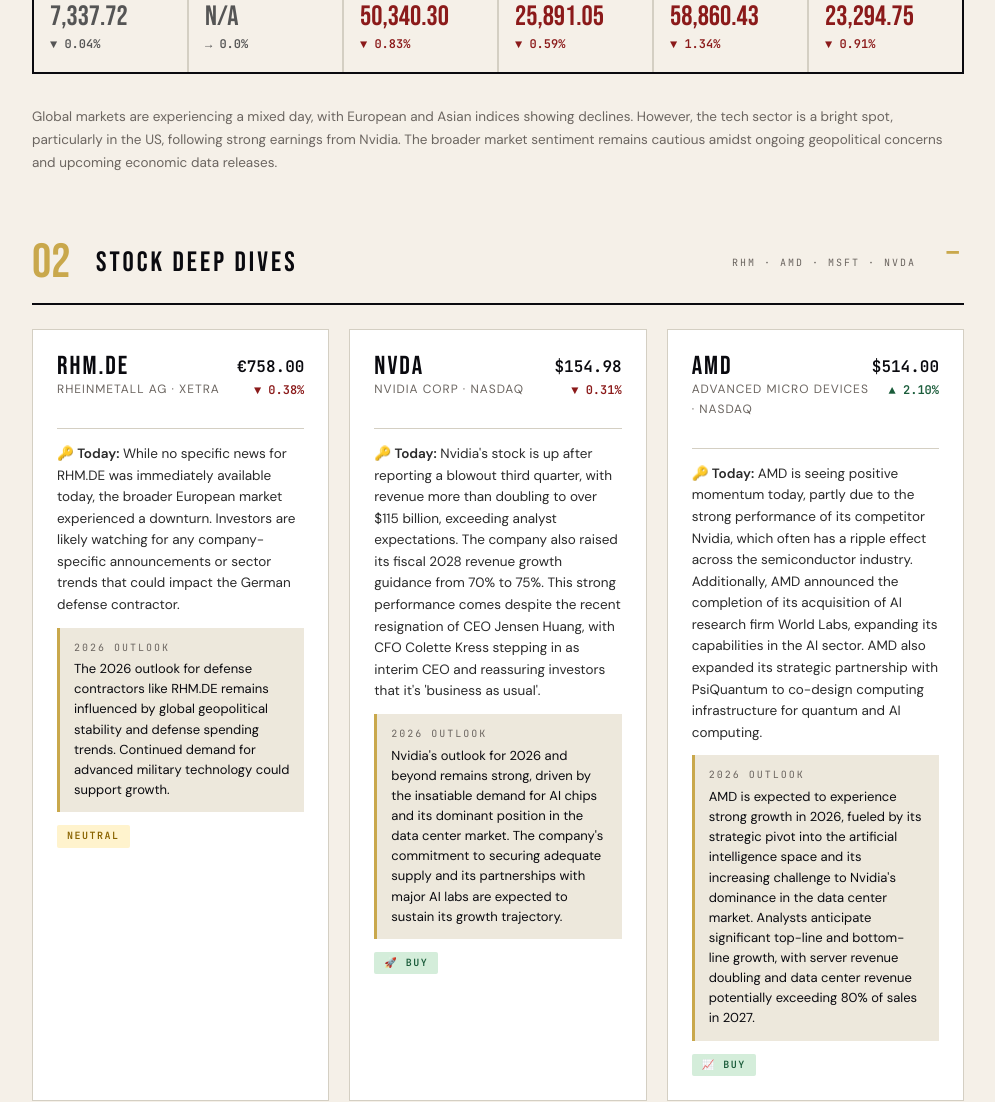
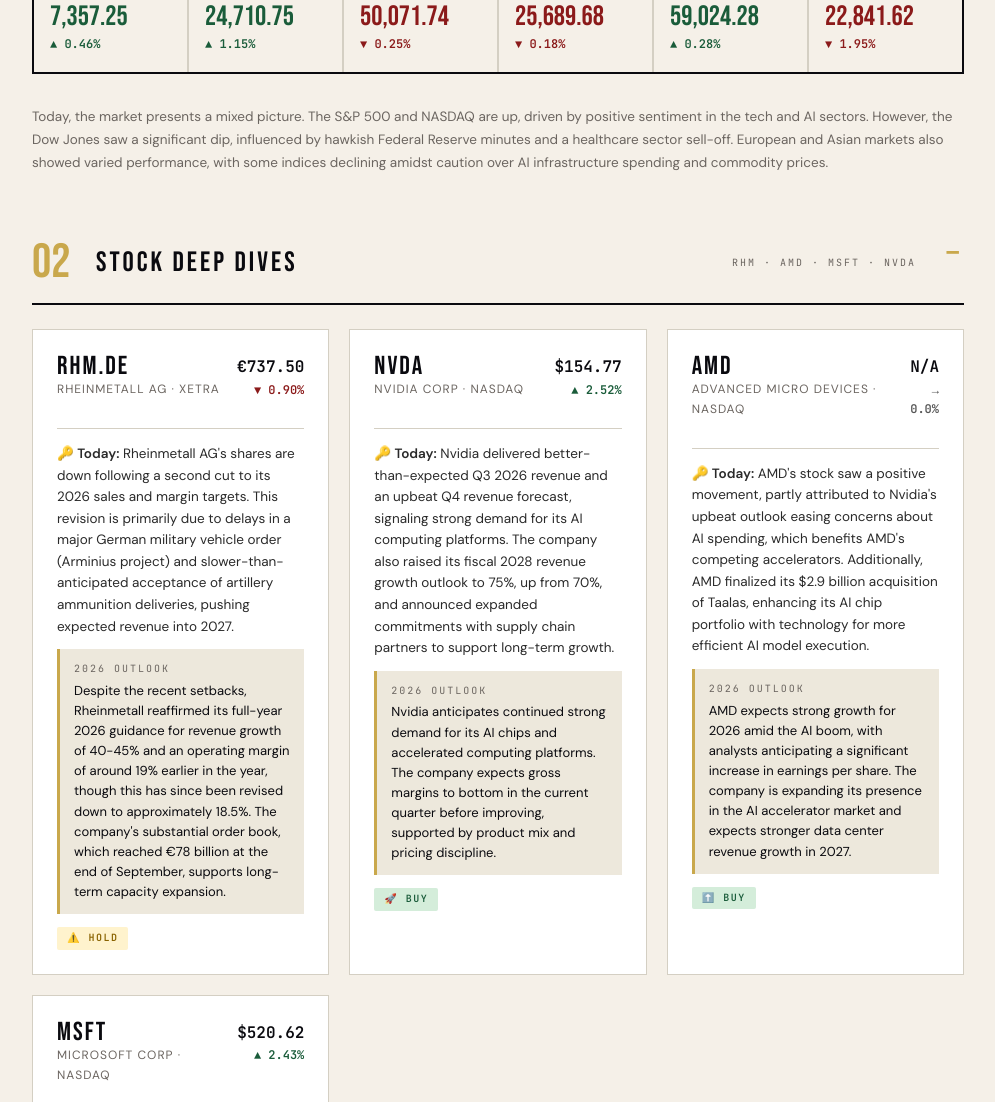
Before and after one commit to pavelbogdanaa-prog/signal-newsletter, a plain HTML site: page index.html in a window 1280 px wide. Shown: the part 709-1811 px from the top of the page, without its empty margins (142-1137 px from the left). Drawn offline with Linux system fonts and the light colour scheme.

Commit message:
📈 Daily update: 2026-11-19

```diff
--- a/index.html
+++ b/index.html
@@ -126,133 +126,133 @@
      ██████████████████████████████████████████████ -->
 <script>
 const SIGNAL_DATA = {
-  "date": "Wednesday · November 18, 2026",
+  "date": "Thursday · November 19, 2026",
   "alert": {
     "type": "positive",
-    "icon": "✅",
-    "title": "Chip Stocks Rally on Strong Earnings",
-    "body": "Nvidia's impressive earnings report and raised guidance have fueled a rally in chip stocks, with AMD also seeing a boost from its acquisition news."
+    "icon": "⬆️",
+    "title": "AI Sector Rebounds, Market Mixed",
+    "body": "The AI sector shows renewed strength with AMD's acquisition news and Nvidia's upbeat outlook, while broader markets remain mixed with the Dow Jones experiencing a notable decline."
   },
   "ticker": [
     {
       "label": "S&P 500",
-      "value": "7,337.72",
-      "dir": "flat",
-      "arrow": "▼ 0.04%"
+      "value": "7,357.25",
+      "dir": "up",
+      "arrow": "▲ 0.46%"
     },
     {
       "label": "NASDAQ",
-      "value": "N/A",
-      "dir": "flat",
-      "arrow": "→ 0.0%"
+      "value": "24,710.75",
+      "dir": "up",
+      "arrow": "▲ 1.15%"
     },
     {
       "label": "Dow Jones",
-      "value": "50,340.30",
+      "value": "50,071.74",
       "dir": "down",
-      "arrow": "▼ 0.83%"
+      "arrow": "▼ 0.25%"
     },
     {
       "label": "DAX",
-      "value": "25,891.05",
+      "value": "25,689.68",
       "dir": "down",
-      "arrow": "▼ 0.59%"
+      "arrow": "▼ 0.18%"
     },
     {
       "label": "Nikkei 225",
-      "value": "58,860.43",
-      "dir": "down",
-      "arrow": "▼ 1.34%"
+      "value": "59,024.28",
+      "dir": "up",
+      "arrow": "▲ 0.28%"
     },
     {
       "label": "Hang Seng",
-      "value": "23,294.75",
+      "value": "22,841.62",
       "dir": "down",
-      "arrow": "▼ 0.91%"
+      "arrow": "▼ 1.95%"
     }
   ],
   "market": [
     {
       "label": "S&P 500",
-      "value": "7,337.72",
-      "change": "▼ 0.04%",
-      "dir": "flat"
+      "value": "7,357.25",
+      "change": "▲ 0.46%",
+      "dir": "up"
     },
     {
       "label": "NASDAQ",
-      "value": "N/A",
-      "change": "→ 0.0%",
-      "dir": "flat"
+      "value": "24,710.75",
+      "change": "▲ 1.15%",
+      "dir": "up"
     },
     {
       "label": "Dow Jones",
-      "value": "50,340.30",
-      "change": "▼ 0.83%",
+      "value": "50,071.74",
+      "change": "▼ 0.25%",
       "dir": "down"
     },
     {
       "label": "DAX",
-      "value": "25,891.05",
-      "change": "▼ 0.59%",
+      "value": "25,689.68",
+      "change": "▼ 0.18%",
       "dir": "down"
     },
     {
       "label": "Nikkei 225",
-      "value": "58,860.43",
-      "change": "▼ 1.34%",
-      "dir": "down"
+      "value": "59,024.28",
+      "change": "▲ 0.28%",
+      "dir": "up"
     },
     {
       "label": "Hang Seng",
-      "value": "23,294.75",
-      "change": "▼ 0.91%",
+      "value": "22,841.62",
+      "change": "▼ 1.95%",
       "dir": "down"
     }
   ],
-  "marketSummary": "Global markets are experiencing a mixed day, with European and Asian indices showing declines. However, the tech sector is a bright spot, particularly in the US, following strong earnings from Nvidia. The broader market sentiment remains cautious amidst ongoing geopolitical concerns and upcoming economic data releases.",
+  "marketSummary": "Today, the market presents a mixed picture. The S&P 500 and NASDAQ are up, driven by positive sentiment in the tech and AI sectors. However, the Dow Jones saw a significant dip, influenced by hawkish Federal Reserve minutes and a healthcare sector sell-off. European and Asian markets also showed varied performance, with some indices declining amidst caution over AI infrastructure spending and commodity prices.",
   "stocks": [
     {
       "ticker": "RHM.DE",
       "name": "Rheinmetall AG · XETRA",
-      "price": "€758.00",
-      "change": "▼ 0.38%",
+      "price": "€737.50",
+      "change": "▼ 0.90%",
       "dir": "down",
-      "news": "<strong>🔑 Today:</strong> While no specific news for RHM.DE was immediately available today, the broader European market experienced a downturn. Investors are likely watching for any company-specific announcements or sector trends that could impact the German defense contractor.",
-      "outlook": "The 2026 outlook for defense contractors like RHM.DE remains influenced by global geopolitical stability and defense spending trends. Continued demand for advanced military technology could support growth.",
-      "badge": " neutral",
+      "news": "<strong>🔑 Today:</strong> Rheinmetall AG's shares are down following a second cut to its 2026 sales and margin targets. This revision is primarily due to delays in a major German military vehicle order (Arminius project) and slower-than-anticipated acceptance of artillery ammunition deliveries, pushing expected revenue into 2027.",
+      "outlook": "Despite the recent setbacks, Rheinmetall reaffirmed its full-year 2026 guidance for revenue growth of 40-45% and an operating margin of around 19% earlier in the year, though this has since been revised down to approximately 18.5%. The company's substantial order book, which reached €78 billion at the end of September, supports long-term capacity expansion.",
+      "badge": "⚠️ Hold",
       "badgeClass": "badge-hold"
     },
     {
       "ticker": "NVDA",
       "name": "NVIDIA Corp · NASDAQ",
-      "price": "$154.98",
-      "change": "▼ 0.31%",
-      "dir": "down",
-      "news": "<strong>🔑 Today:</strong> Nvidia's stock is up after reporting a blowout third quarter, with revenue more than doubling to over $115 billion, exceeding analyst expectations. The company also raised its fiscal 2028 revenue growth guidance from 70% to 75%. This strong performance comes despite the recent resignation of CEO Jensen Huang, with CFO Colette Kress stepping in as interim CEO and reassuring investors that it's 'business as usual'.",
-      "outlook": "Nvidia's outlook for 2026 and beyond remains strong, driven by the insatiable demand for AI chips and its dominant position in the data center market. The company's commitment to securing adequate supply and its partnerships with major AI labs are expected to sustain its growth trajectory.",
+      "price": "$154.77",
+      "change": "▲ 2.52%",
+      "dir": "up",
+      "news": "<strong>🔑 Today:</strong> Nvidia delivered better-than-expected Q3 2026 revenue and an upbeat Q4 revenue forecast, signaling strong demand for its AI computing platforms. The company also raised its fiscal 2028 revenue growth outlook to 75%, up from 70%, and announced expanded commitments with supply chain partners to support long-term growth.",
+      "outlook": "Nvidia anticipates continued strong demand for its AI chips and accelerated computing platforms. The company expects gross margins to bottom in the current quarter before improving, supported by product mix and pricing discipline.",
       "badge": "🚀 Buy",
       "badgeClass": "badge-buy"
     },
     {
       "ticker": "AMD",
       "name": "Advanced Micro Devices · NASDAQ",
-      "price": "$514.00",
-      "change": "▲ 2.10%",
-      "dir": "up",
-      "news": "<strong>🔑 Today:</strong> AMD is seeing positive momentum today, partly due to the strong performance of its competitor Nvidia, which often has a ripple effect across the semiconductor industry. Additionally, AMD announced the completion of its acquisition of AI research firm World Labs, expanding its capabilities in the AI sector. AMD also expanded its strategic partnership with PsiQuantum to co-design computing infrastructure for quantum and AI computing.",
-      "outlook": "AMD is expected to experience strong growth in 2026, fueled by its strategic pivot into the artificial intelligence space and its increasing challenge to Nvidia's dominance in the data center market. Analysts anticipate significant top-line and bottom-line growth, with server revenue doubling and data center revenue potentially exceeding 80% of sales in 2027.",
-      "badge": "📈 Buy",
+      "price": "N/A",
+      "change": "→ 0.0%",
+      "dir": "flat",
+      "news": "<strong>🔑 Today:</strong> AMD's stock saw a positive movement, partly attributed to Nvidia's upbeat outlook easing concerns about AI spending, which benefits AMD's competing accelerators. Additionally, AMD finalized its $2.9 billion acquisition of Taalas, enhancing its AI chip portfolio with technology for more efficient AI model execution.",
+      "outlook": "AMD expects strong growth for 2026 amid the AI boom, with analysts anticipating a significant increase in earnings per share. The company is expanding its presence in the AI accelerator market and expects stronger data center revenue growth in 2027.",
+      "badge": "⬆️ Buy",
       "badgeClass": "badge-buy"
     },
     {
       "ticker": "MSFT",
       "name": "Microsoft Corp · NASDAQ",
-      "price": "$506.83",
-      "change": "▲ 0.12%",
+      "price": "$520.62",
+      "change": "▲ 2.43%",
       "dir": "up",
-      "news": "<strong>🔑 Today:</strong> While no major specific news for Microsoft was released today, the company's stock saw a slight uptick. Microsoft's performance is often influenced by broader tech sector trends and its ongoing advancements in cloud computing and AI, which continue to be key drivers for investor confidence.",
-      "outlook": "Microsoft's 2026 outlook remains positive, with analysts anticipating the stock to trade between $514.64 and $623.90, potentially yielding a 23.24% return. The company's strong Azure growth and Copilot monetization are expected to be key bullish factors, though concerns about the return on AI-related capital expenditure persist.",
-      "badge": "☁️ Buy",
+      "news": "<strong>🔑 Today:</strong> Microsoft is making headlines with its transition to a new Outlook for Windows experience, which will become the default for enterprise users starting in April 2026. This modernized interface aims to enhance user experience and productivity with advanced features and improved integration within the Microsoft 365 ecosystem.",
+      "outlook": "Microsoft's cloud business, particularly Azure, continues to be a strong driver of revenue, with significant growth reported in the past quarter. The company is heavily investing in AI, with new AI products and initiatives, including AI assistants and models for coding and image editing, shaping its future outlook.",
+      "badge": "✅ Buy",
       "badgeClass": "badge-buy"
     }
   ],
@@ -260,93 +260,93 @@ const SIGNAL_DATA = {
     {
       "ticker": "EUNL.DE",
       "name": "iShares Core MSCI World UCITS ETF · XETRA",
-      "stats": "Price: €127.43\nChange: ▲ 0.28%\nTER: 0.20%\nExchange: XETRA",
-      "badge": "Diversify",
+      "stats": "Price: €127.76\nChange: ▲ 0.52%\nTER: 0.20%\nExchange: XETRA",
+      "badge": "Buy",
       "badgeClass": "badge-buy",
-      "desc": "EUNL.DE, the iShares Core MSCI World UCITS ETF, tracks approximately 1,320 large- and mid-cap stocks from 23 developed countries, with a significant allocation to the US. Today, as global markets show some declines, EUNL.DE is up slightly, indicating resilience in its broad-based developed market exposure.",
-      "verdict": "This ETF remains a solid choice for investors seeking diversified exposure to developed global equity markets, offering a cost-effective and liquid option for long-term growth."
+      "desc": "The iShares Core MSCI World UCITS ETF (EUNL.DE) provides broad exposure to global developed market equities. Today's slight increase reflects the generally positive sentiment in global markets, particularly in the US tech sector, despite some regional declines. This ETF is a good option for diversified long-term growth.",
+      "verdict": "Given its broad diversification and exposure to global economic growth, EUNL.DE remains a solid long-term investment. It's a 'set it and forget it' option for core portfolio allocation."
     },
     {
       "ticker": "4MMR.DE",
       "name": "Global X Defense Tech UCITS ETF · XETRA",
-      "stats": "Price: €23.83\nChange: ▼ 0.36%\nTER: 0.50%\nExchange: XETRA",
-      "badge": "Watch",
-      "badgeClass": "badge-watch",
-      "desc": "The Global X Defence Tech UCITS ETF (4MMR.DE) aims to replicate the Mirae Asset Defence Tech Index, focusing on companies globally that benefit from defense and military sector technology. Despite a slight dip today, the ongoing geopolitical developments could keep this sector in focus.",
-      "verdict": "This ETF offers targeted exposure to the defense technology sector, which can be influenced by global security trends. Investors should consider the inherent geopolitical and budgetary risks."
+      "stats": "Price: €23.80\nChange: ▲ 1.06%\nTER: 0.50%\nExchange: XETRA",
+      "badge": "Buy",
+      "badgeClass": "badge-buy",
+      "desc": "The iShares Core S&P 500 UCITS ETF (4MMR.DE) tracks the performance of the S&P 500, offering exposure to 500 of the largest US companies. Today's positive movement aligns with the S&P 500's upward trend, driven by strong performance in the technology sector. This ETF is a key component for investors seeking US market exposure.",
+      "verdict": "With the US market showing resilience, especially in tech, 4MMR.DE continues to be an attractive option for investors seeking exposure to the largest US companies. It's a strong 'buy' for those bullish on the US economy."
     },
     {
       "ticker": "ITA",
       "name": "iShares U.S. Aerospace & Defense ETF · NYSE Arca",
-      "stats": "Price: $69.43\nChange: ▼ 0.25%\nTER: 0.42%\nExchange: NYSE Arca",
-      "badge": "Sector Focus",
+      "stats": "Price: $69.64\nChange: ▲ 0.36%\nTER: 0.42%\nExchange: NYSE Arca",
+      "badge": "Hold",
       "badgeClass": "badge-hold",
-      "desc": "The iShares U.S. Aerospace & Defense ETF (ITA) provides targeted exposure to US-listed manufacturers, assemblers, and distributors of aircraft and defense equipment. Today, the ETF is down slightly, aligning with broader market caution.",
-      "verdict": "ITA is a compelling option for investors seeking long-term growth in the specialized aerospace and defense sector, driven by government contracts and innovation. However, geopolitical and budgetary risks are important considerations."
+      "desc": "The iShares U.S. Aerospace & Defense ETF (ITA) focuses on US companies in the aerospace and defense sector. Today's modest gain suggests continued stability and demand within the industry. Geopolitical factors and ongoing defense spending often influence this sector.",
+      "verdict": "The aerospace and defense sector tends to be stable, and ITA offers targeted exposure. It's a 'hold' for investors already in the sector, but new investments should consider the current geopolitical landscape."
     }
   ],
   "macro": [
     {
-      "theme": "🤖 AI Dominance",
-      "what": "Nvidia's stellar earnings report highlights the continued, robust demand for AI infrastructure and chips, with the company raising its fiscal 2028 revenue growth guidance.",
-      "impact": "This reinforces the strong investment trend in artificial intelligence, likely driving further capital into tech companies focused on AI development and hardware."
+      "theme": "🤖 AI Boom Continues",
+      "what": "The artificial intelligence sector is showing robust activity with major chipmakers like Nvidia and AMD reporting strong performance and strategic acquisitions. Nvidia's upbeat revenue forecast and AMD's acquisition of Taalas highlight the ongoing expansion and innovation in AI.",
+      "impact": "Positive for technology stocks, particularly those involved in AI hardware and software development. Investors are increasingly looking for diversified exposure within the AI space."
     },
     {
-      "theme": " geopolitics",
-      "what": "Ongoing geopolitical tensions, particularly in the Middle East, continue to influence global markets and airline operations. Additionally, President Trump is in China for meetings with its leader and Russia's Putin.",
-      "impact": "Geopolitical instability creates uncertainty, leading to cautious investor sentiment and potential volatility in sectors like energy, defense, and travel."
+      "theme": "🏛️ Hawkish Fed Sentiment",
+      "what": "Minutes from the Federal Reserve meeting indicate a hawkish stance, suggesting a continued focus on controlling inflation, which can lead to higher interest rates.",
+      "impact": "Potentially negative for equity markets, especially growth stocks, as higher interest rates can increase borrowing costs and reduce future earnings' present value. Positive for the US dollar and bond yields."
     },
     {
-      "theme": " semiconductor Industry",
-      "what": "The strong performance of Nvidia and AMD's strategic acquisitions and partnerships underscore the dynamic and growing semiconductor industry, particularly in the AI and high-performance computing segments.",
-      "impact": "Positive news from chipmakers can boost the broader tech sector, but also highlights intense competition and the importance of innovation in this space."
+      "theme": "📉 European & Asian Market Caution",
+      "what": "Several European and Asian markets experienced declines today, driven by caution over AI infrastructure spending, weaker commodity prices, and regional economic concerns. Taiwan's benchmark index, in particular, plunged due to pressure on semiconductor companies.",
+      "impact": "Indicates a more risk-off sentiment in some international markets, potentially leading to capital outflows from these regions and increased demand for safe-haven assets."
     },
     {
-      "theme": "Global Economic Slowdown",
-      "what": "Despite some positive individual company news, major global indices in Europe and Asia are showing declines, suggesting underlying concerns about the pace of global economic growth.",
-      "impact": "A cautious global economic outlook could lead to reduced consumer spending and business investment, impacting various sectors and potentially increasing demand for safe-haven assets."
+      "theme": "🏥 Healthcare Sector Sell-off",
+      "what": "The Dow Jones was significantly impacted by a sharp sell-off in the healthcare sector, primarily due to proposed new regulations (CRUSH rule) that would expand audits of insurance providers and require the return of overpayments.",
+      "impact": "Negative for healthcare stocks, particularly insurance providers, and can create broader market volatility if the sector's decline is substantial."
     },
     {
-      "theme": "Central Bank Watch",
-      "what": "The FOMC Minutes from the October 27-28 meeting are scheduled for release today, providing insights into the Federal Reserve's monetary policy discussions.",
-      "impact": "These minutes will be closely scrutinized by investors for clues on future interest rate decisions and the Fed's stance on inflation, potentially influencing bond yields and equity markets."
+      "theme": "🛢️ Oil Supply Surplus Expectations",
+      "what": "Expectations of an expanding global oil surplus are emerging as a key headwind for crude prices. Improved flows through the Strait of Hormuz have eased concerns over supply availability, reducing the risk premium that had supported prices.",
+      "impact": "Negative for oil prices and energy stocks, but potentially positive for consumers and industries reliant on lower energy costs."
     }
   ],
   "calendar": [
     {
-      "date": "Wed Nov 18",
-      "event": "FOMC Minutes (Oct 27-28 mtg)",
-      "why": "Provides detailed insights into the Federal Reserve's monetary policy discussions and economic outlook, crucial for understanding future rate decisions."
+      "date": "Mon Nov 23",
+      "event": "German Manufacturing and Services PMIs (Preliminary Release)",
+      "why": "These indicators provide insight into the health of the German economy, a key driver in the Eurozone. Readings above 50 indicate expansion and can bolster the Euro."
     },
     {
-      "date": "Mon Nov 23",
-      "event": "S&P Global Flash PMI: US (Nov)",
-      "why": "Key indicator of economic health in both manufacturing and services sectors, offering an early look at economic activity."
+      "date": "Tue Nov 24",
+      "event": "US Conference Board Consumer Confidence Index",
+      "why": "A crucial measure of consumer sentiment, which can influence spending and overall economic activity in the US."
     },
     {
       "date": "Wed Nov 25",
-      "event": "US GDP (Second Preliminary)",
-      "why": "A revised estimate of economic growth, providing a more accurate picture of the nation's economic performance."
+      "event": "Australian CPI Data",
+      "why": "Inflation data from Australia can impact the Reserve Bank of Australia's monetary policy decisions and the Australian dollar."
+    },
+    {
+      "date": "Wed Nov 25",
+      "event": "US PCE Price Indices (Second Estimate of US GDP)",
+      "why": "The Personal Consumption Expenditures (PCE) price index is the Federal Reserve's preferred inflation gauge, making this a highly anticipated release for monetary policy insights. The second estimate of US GDP provides an updated look at economic growth."
     },
     {
       "date": "Thu Nov 26",
       "event": "US Thanksgiving Holiday",
-      "why": "US markets will be closed, leading to lower trading volumes and potentially increased volatility in other global markets."
+      "why": "US banks, bond markets, and major stock exchanges will be closed, leading to lower trading volumes in Forex and other markets."
     },
     {
       "date": "Fri Nov 27",
-      "event": "US PCE Price Indices",
-      "why": "The Federal Reserve's preferred measure of inflation, offering crucial data for future monetary policy decisions."
-    },
-    {
-      "date": "Mon Nov 30",
-      "event": "US Pending Home Sales Index (Oct)",
-      "why": "An indicator of the health of the housing market, reflecting future trends in home sales."
+      "event": "Tokyo CPI Data",
+      "why": "Inflation data for Tokyo can provide an early indication of broader inflation trends in Japan, influencing the Bank of Japan's policy outlook."
     }
   ],
   "quote": {
-    "text": "The only way to do great work is to love what you do.",
-    "source": "Steve Jobs, Co-founder of Apple Inc. · Undated"
+    "text": "The stock market is a voting machine in the short run, but a weighing machine in the long run.",
+    "source": "Benjamin Graham, Investor and Economist"
   }
 };
 </script>
```
Also changed, not shown: daily-data.js (+102 -102 lines).
